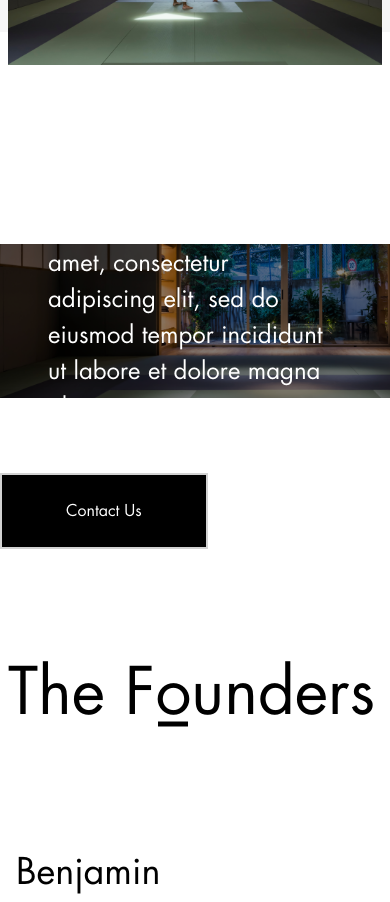
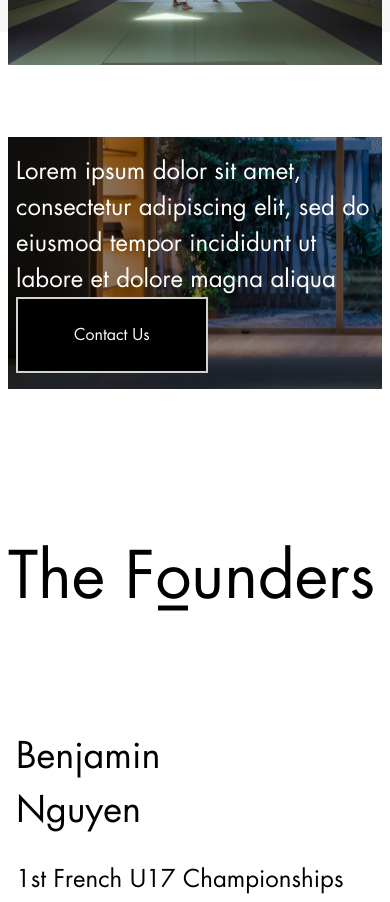
Before and after one commit to akpascalp/ssjc-site, a Vue app: page / in a window 390 px wide. Shown: the part 5700-6602 px from the top of the page. Built offline with nearby package versions, Linux system fonts and the light colour scheme.

Commit message:
Call to action mobile version

```diff
--- a/src/components/CallToAction.vue
+++ b/src/components/CallToAction.vue
@@ -1,11 +1,11 @@
 <template>
-  <div class="bg-[url('/img_6.png')] bg-contain bg-center bg-no-repeat h-96">
-    <p class="pl-72 mr-96 max-[1130px]:mr-16 max-[1130px]:pl-12 text-white text-[24px] pt-20 pb-12">
+  <div class="grid m-2 sm:h-96 content-start justify-items-center bg-[url('/img_6.png')] sm:bg-contain bg-center bg-no-repeat text-white">
+    <p class="relative pt-2 m-2 sm:w-5/12 text-[24px] sm:pt-24 sm:pb-12 sm:-ml-24 min-[2130px]:w-1/3 min-[2130px]:-ml-12">
       {{ text }}
+      <button class="sm:absolute sm:-bottom-16 sm:left-0 btn-secondary mb-2">
+        {{ btnText }}
+      </button>
     </p>
-    <button class="btn-secondary sm:ml-72 text-white px-16">
-      {{ btnText }}
-    </button>
   </div>
 </template>
 
@@ -27,10 +27,5 @@ export default {
       required: true
     }
   },
-  // computed: {  // FIXME not always working, why ??
-  //   bgUrlFull() {
-  //     return "bg-[url('" + this.bgUrl + "')]"
-  //   }
-  // }
 }
 </script>
--- a/src/components/animatedTitles/TheFounders.vue
+++ b/src/components/animatedTitles/TheFounders.vue
@@ -1,5 +1,5 @@
 <template>
-  <svg width="370" height="100">
+  <svg width="380" height="100">
     <text x="0" y="65" class="text-[64px]" id="founders-title">
       The Founders
     </text>
```
